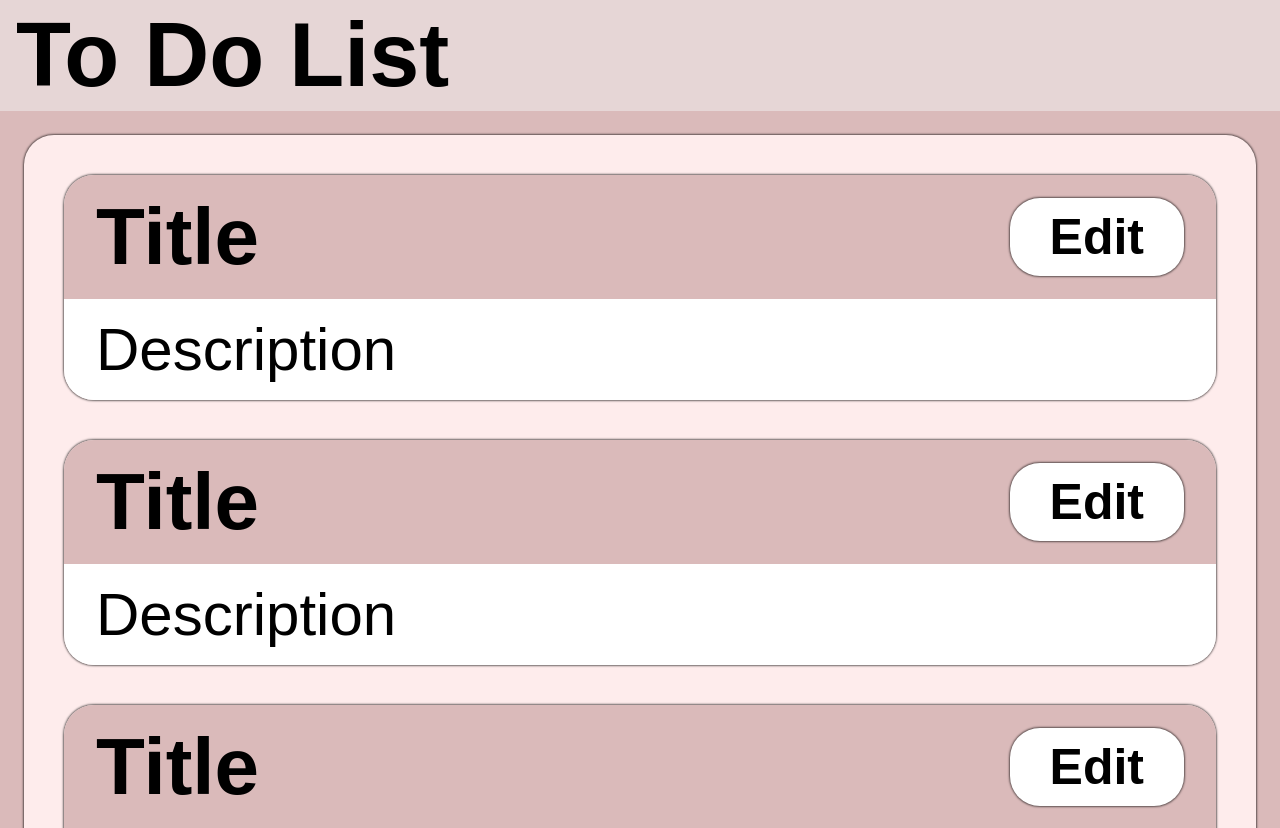
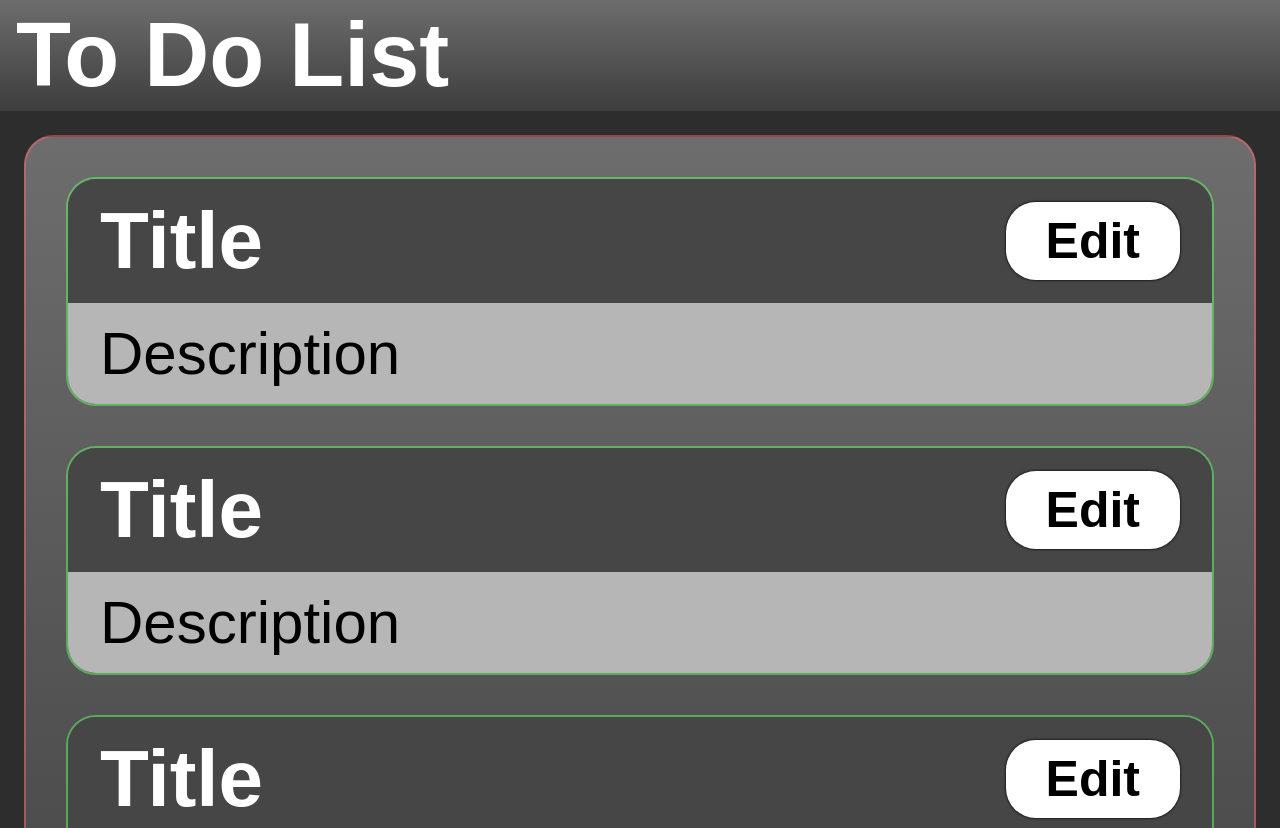
Before and after one commit to The-Shade/ToDo-List, a website: page src/frontend/tasks/index.html in a window 1280 px wide. Shown: the top 828 px of the page. Drawn offline with Linux system fonts and the light colour scheme.

Commit message:
Added a dark color theme

```diff
--- a/src/frontend/tasks/style.css
+++ b/src/frontend/tasks/style.css
@@ -3,6 +3,10 @@
     margin: 0;
     padding: 0;
     font-family: "Saira", sans-serif;
+}
+
+h1, h2, h3, h4, h5, h6 {
+    color: white;
 }
 
 body {
@@ -22,7 +26,7 @@ nav {
     width: 100%;
     padding: 4px 16px;
 
-    background: #e6d6d6;
+    background: linear-gradient(to bottom, #6d6d6d 0, #3d3d3d 100%);
 }
 
 main {
@@ -35,7 +39,7 @@ main {
     width: 100%;
     padding: 24px 15%;
 
-    background: #dababa;
+    background: #2d2d2d;
 }
 
 #task-container {
@@ -49,9 +53,10 @@ main {
     height: 100%;
     padding: 10px 16px;
     border-radius: 15px;
-    box-shadow: 0 0 2px 1px rgba(0,0,0,0.57);
+    /*box-shadow: 0 0 2px 1px rgba(0,0,0,0.57);*/
+    border: 2px solid rgba(256, 100, 100, 0.5);
 
-    background: #feecec;
+    background: linear-gradient(to bottom, #6d6d6d 0, #2d2d2d 100%);
 }
 
 .task-card {
@@ -64,7 +69,8 @@ main {
     margin: 10px 0;
     border-radius: 15px;
     overflow: hidden;
-    box-shadow: 0 0 2px 1px rgba(0,0,0,0.57);
+    /*box-shadow: 0 0 3px 0 rgba(0,100,0,1);*/
+    border: 2px solid rgba(100, 256, 100, 0.5);
 }
 
 .task-header {
@@ -76,7 +82,7 @@ main {
     width: 100%;
     padding: 8px 16px;
 
-    background: #dababa;
+    background: #464646;
 }
 
 .task-btn-container {
@@ -107,7 +113,8 @@ main {
 }
 
 .task-btn:hover {
-    background: #f0f0f9;
+    background: rgb(34, 89, 2);
+    color: white;
 }
 
 .task-details {
@@ -120,7 +127,7 @@ main {
     width: 100%;
     padding: 8px 16px;
 
-    background: #ffffff;
+    background: #b6b6b6;
 }
 
 @media (min-height: 600px) {
```
